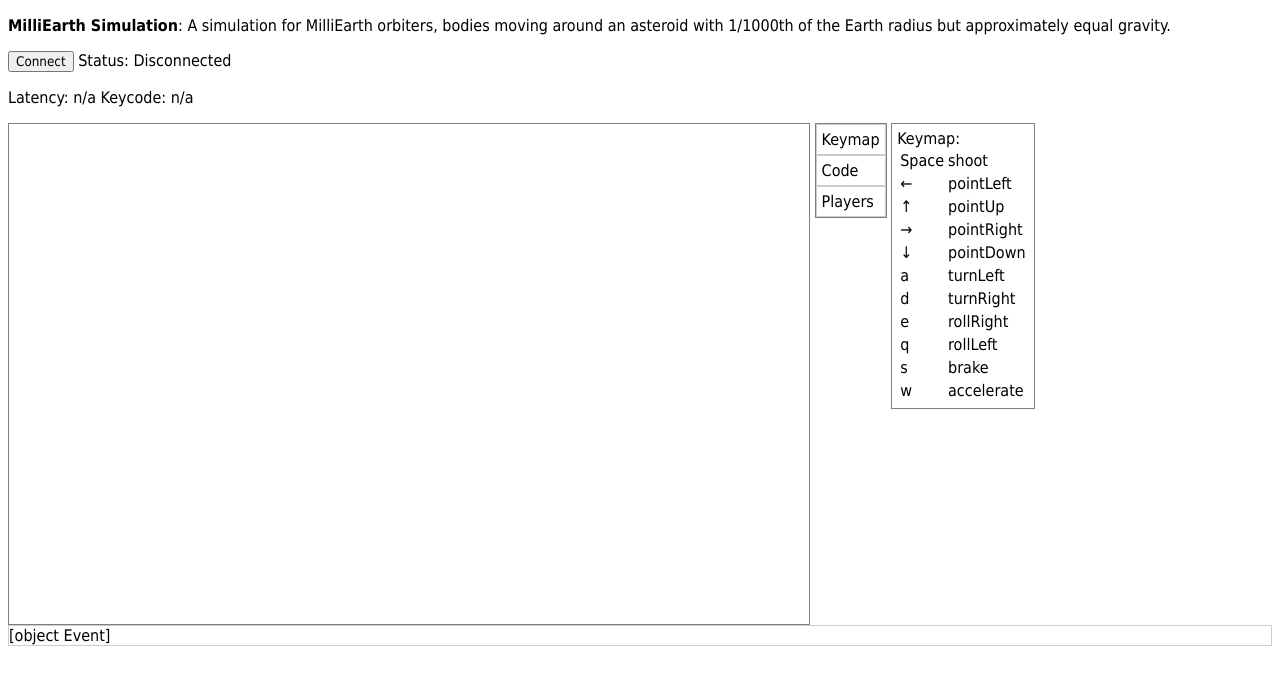
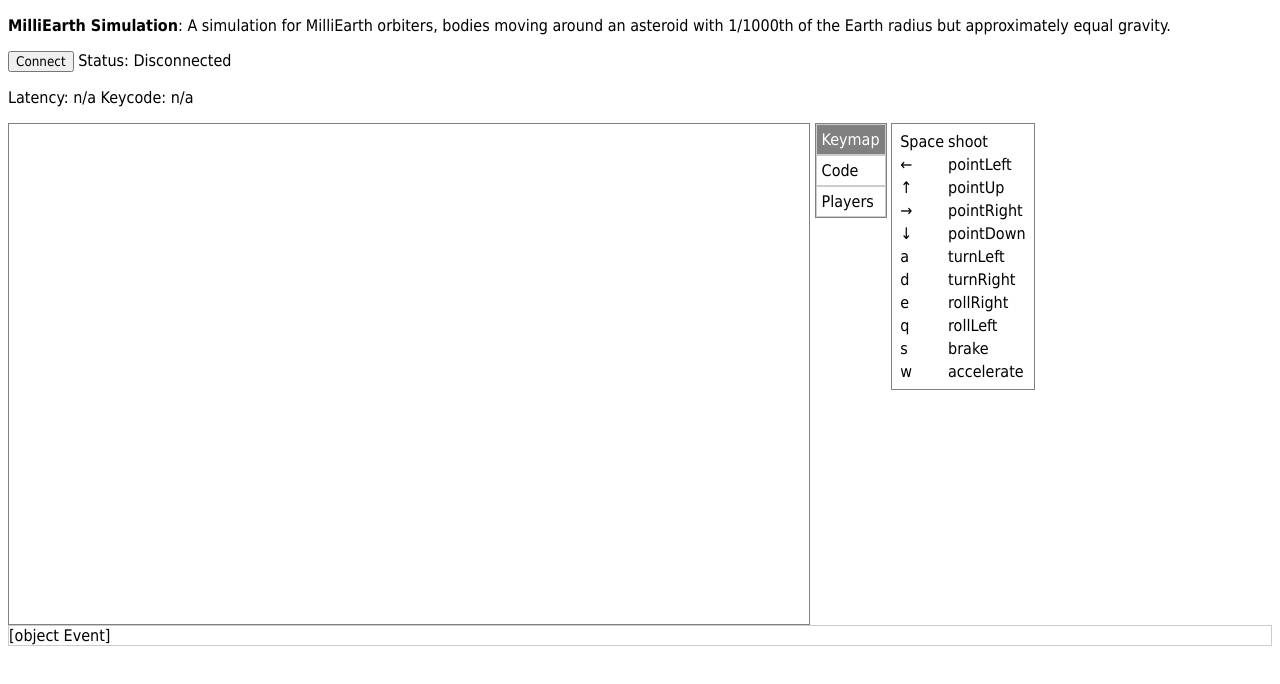
Before and after one commit to alexfernandez/milliearth, a plain HTML site: page html/index.html in a window 1280 px wide. Drawn offline with nearby package versions, Linux system fonts and the light colour scheme.

Commit message:
Select the keymap option when clicking on it, show as selected.

```diff
--- a/html/css/milliearth.css
+++ b/html/css/milliearth.css
@@ -23,6 +23,10 @@ canvas {
 	vertical-align:top;
 	padding: 5px;
 }
+.selected {
+	background: #808080;
+	color: #ffffff;
+}
 .content {
 	display: inline-block;
 	border: 1px solid #808080;
--- a/html/js/milliearth.js
+++ b/html/js/milliearth.js
@@ -45,9 +45,29 @@ $(function () {
 	$(document).keyup(keymap.keyup);
 	$(document).blur(keymap.blur);
 
-	keymap.display($('#content'));
+	$('#keymap').click(showKeymap);
+	showKeymap();
 
 	var player = new clientPlayer();
 	player.click();
 	$('#debug').click(player.toggleDebug);
+
+	/**
+	 * Show the keymap in the content.
+	 */
+	function showKeymap()
+	{
+		selectOption('keymap');
+		keymap.display($('#content'));
+	}
+
+	/**
+	 * Set the given option as selected.
+	 */
+	function selectOption(option)
+	{
+		$('.option').removeClass('selected');
+		$('#' + option).addClass('selected');
+		$('#content').empty();
+	}
 });
```
